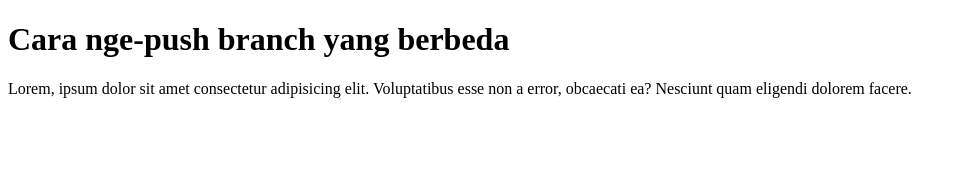
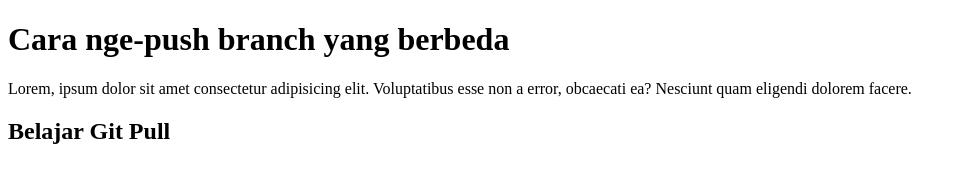
Before and after one commit to ajwanpro/Belajar-Niomic, a plain HTML site: page staging.html in a window 1280 px wide. Shown: the whole page, without its empty margins (0-966 px from the left). Drawn offline with Linux system fonts and the light colour scheme.

Commit message:
Add Elemen h2

```diff
--- a/staging.html
+++ b/staging.html
@@ -12,5 +12,6 @@
       Lorem, ipsum dolor sit amet consectetur adipisicing elit. Voluptatibus
       esse non a error, obcaecati ea? Nesciunt quam eligendi dolorem facere.
     </p>
+    <h2>Belajar Git Pull</h2>
   </body>
 </html>
```
